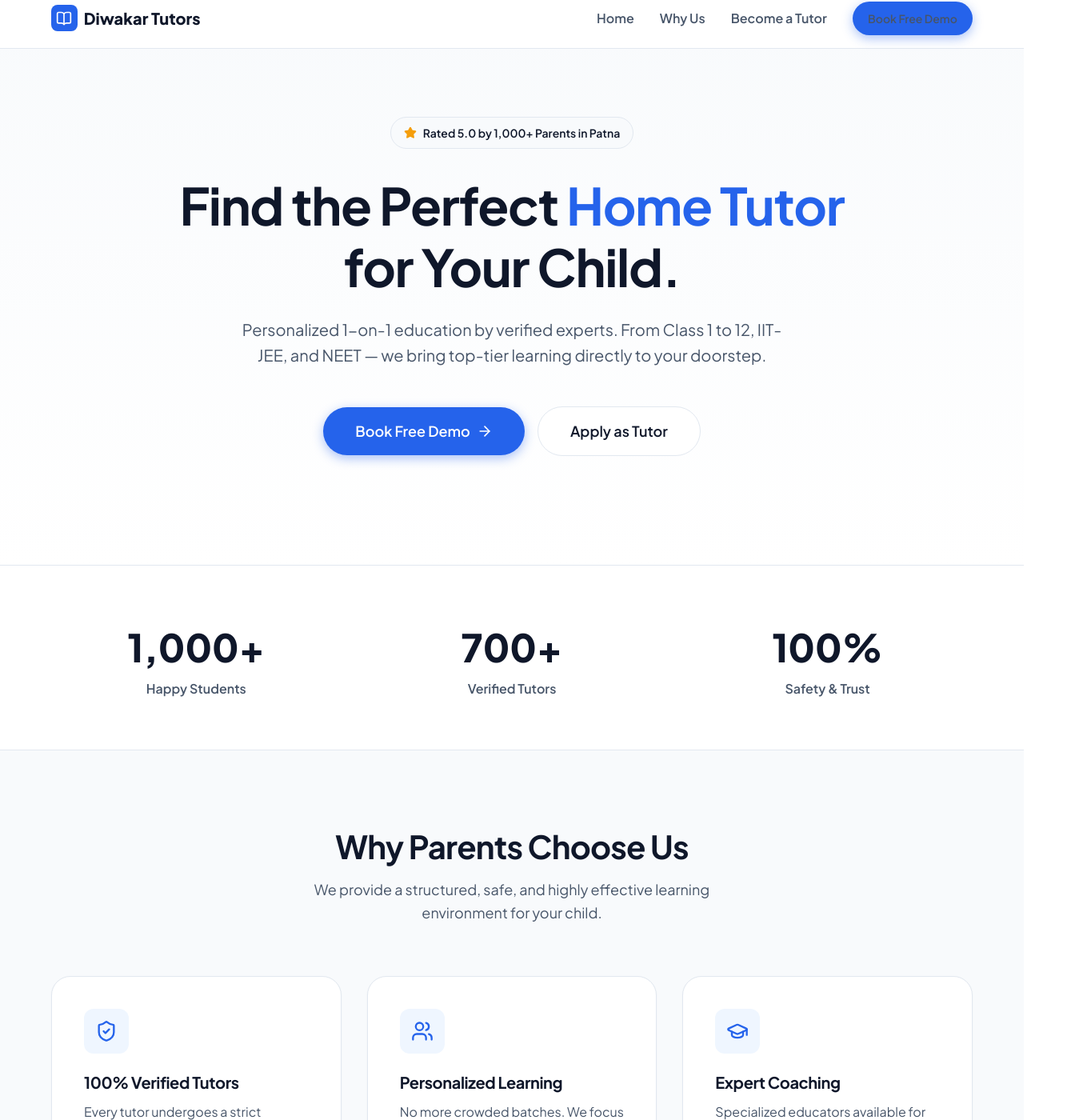
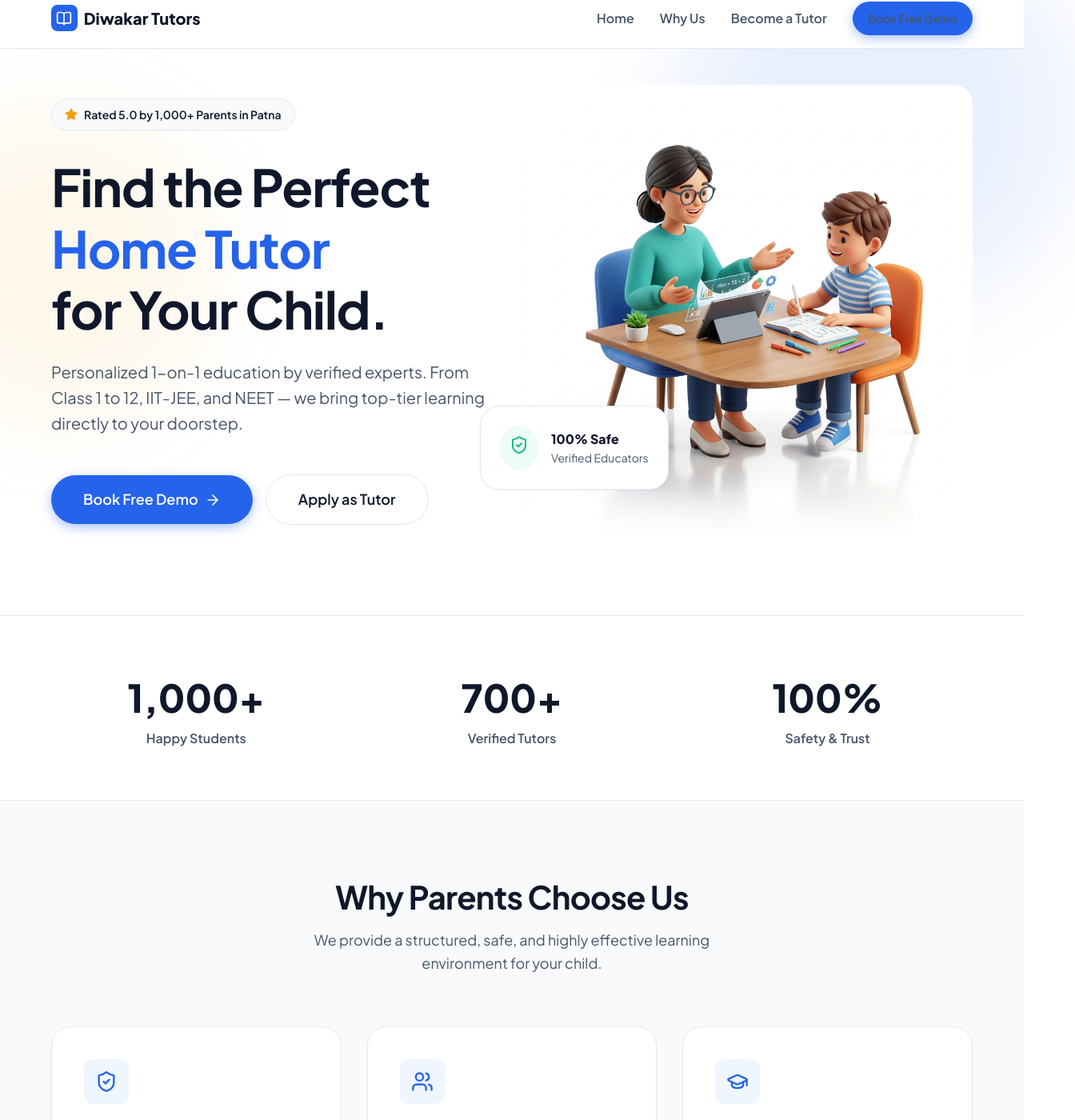
Before and after one commit to aashifazaaz707-glitch/diwakarsir, a React (Vite) app: page / in a window 1280 px wide. Shown: the part 14-1414 px from the top of the page at 80% size, 1344 px wide, since content can reach past the window. Built offline with nearby package versions, Linux system fonts and the light colour scheme.

Commit message:
Add graphics, illustrations, and motion animations

```diff
--- a/src/index.css
+++ b/src/index.css
@@ -92,6 +92,35 @@ a { text-decoration: none; color: inherit; transition: all 0.2s; }
   border-radius: var(--radius-full); font-size: 0.875rem; font-weight: 600; color: var(--secondary);
 }
 
+/* Animations */
+@keyframes float {
+  0% { transform: translateY(0px); }
+  50% { transform: translateY(-15px); }
+  100% { transform: translateY(0px); }
+}
+.animate-float { animation: float 6s ease-in-out infinite; }
+
+@keyframes fadeUp {
+  from { opacity: 0; transform: translateY(20px); }
+  to { opacity: 1; transform: translateY(0); }
+}
+.animate-fade-up { opacity: 0; animation: fadeUp 0.8s cubic-bezier(0.16, 1, 0.3, 1) forwards; }
+.delay-1 { animation-delay: 0.2s; }
+.delay-2 { animation-delay: 0.4s; }
+.delay-3 { animation-delay: 0.6s; }
+
+@keyframes slideInRight {
+  from { opacity: 0; transform: translateX(50px); }
+  to { opacity: 1; transform: translateX(0); }
+}
+.animate-slide-in-right { opacity: 0; animation: slideInRight 1s cubic-bezier(0.16, 1, 0.3, 1) forwards; }
+
+.blob {
+  position: absolute; filter: blur(60px); opacity: 0.5; z-index: -1;
+  border-radius: 50%;
+  animation: float 10s ease-in-out infinite;
+}
+
 @media (max-width: 768px) {
   .grid-cols-2, .grid-cols-3 { grid-template-columns: 1fr; }
   .nav-links { display: none; }
--- a/src/pages/Home.jsx
+++ b/src/pages/Home.jsx
@@ -1,26 +1,34 @@
 import { Link } from 'react-router-dom';
 import { ShieldCheck, Users, GraduationCap, ArrowRight, Star } from 'lucide-react';
+import heroImage from '../assets/hero-image.png';
 
 export default function Home() {
   return (
-    <div>
+    <div style={{ overflowX: 'hidden' }}>
+      {/* Decorative Blobs */}
+      <div className="blob" style={{ top: '-10%', right: '-5%', width: '500px', height: '500px', background: 'rgba(37, 99, 235, 0.2)', animationDelay: '0s' }}></div>
+      <div className="blob" style={{ top: '20%', left: '-10%', width: '400px', height: '400px', background: 'rgba(245, 158, 11, 0.15)', animationDelay: '2s' }}></div>
+
       {/* Hero Section */}
-      <section className="section" style={{ minHeight: '90vh', display: 'flex', alignItems: 'center', paddingTop: '120px', background: 'linear-gradient(180deg, var(--bg-alt) 0%, white 100%)' }}>
-        <div className="container text-center">
-          <div className="badge" style={{ marginBottom: '2rem' }}>
-            <Star size={16} fill="var(--accent)" color="var(--accent)" />
+      <section className="section" style={{ minHeight: '90vh', display: 'flex', alignItems: 'center', paddingTop: '120px', position: 'relative' }}>
+        <div className="container grid grid-cols-2 gap-8 items-center" style={{ gridTemplateColumns: '1fr 1fr' }}>
+
+          <div style={{ position: 'relative', zIndex: 10 }}>
+            <div className="badge animate-fade-up" style={{ marginBottom: '2rem' }}>
+              <Star size={16} fill="var(--accent)" color="var(--accent)" className="animate-pulse" style={{ animation: 'pulse 2s cubic-bezier(0.4, 0, 0.6, 1) infinite' }} />
               <span>Rated 5.0 by 1,000+ Parents in Patna</span>
             </div>
 
-          <h1 style={{ marginBottom: '1.5rem' }}>
-            Find the Perfect <span style={{ color: 'var(--primary)' }}>Home Tutor</span><br/> for Your Child.
+            <h1 className="animate-fade-up delay-1" style={{ marginBottom: '1.5rem' }}>
+              Find the Perfect <br/>
+              <span style={{ color: 'var(--primary)' }}>Home Tutor</span><br/> for Your Child.
             </h1>
 
-          <p style={{ maxWidth: '700px', margin: '0 auto 3rem', fontSize: '1.25rem', color: 'var(--text)' }}>
+            <p className="animate-fade-up delay-2" style={{ maxWidth: '550px', marginBottom: '3rem', fontSize: '1.25rem', color: 'var(--text)' }}>
               Personalized 1-on-1 education by verified experts. From Class 1 to 12, IIT-JEE, and NEET — we bring top-tier learning directly to your doorstep.
             </p>
 
-          <div className="flex items-center justify-center gap-4 flex-wrap">
+            <div className="flex items-center gap-4 flex-wrap animate-fade-up delay-3">
               <Link to="/parent-enquiry" className="btn btn-primary gap-2" style={{ fontSize: '1.125rem', padding: '1rem 2.5rem' }}>
                 Book Free Demo <ArrowRight size={20} />
               </Link>
@@ -29,21 +37,41 @@ export default function Home() {
               </Link>
             </div>
           </div>
+
+          <div className="animate-slide-in-right delay-2" style={{ position: 'relative' }}>
+             <img
+               src={heroImage}
+               alt="Tutor teaching a student"
+               className="animate-float"
+               style={{ width: '100%', height: 'auto', dropShadow: 'var(--shadow-xl)', borderRadius: 'var(--radius-lg)' }}
+             />
+             <div className="card animate-float" style={{ position: 'absolute', bottom: '10%', left: '-10%', padding: '1.5rem', display: 'flex', alignItems: 'center', gap: '1rem', animationDelay: '1s' }}>
+                <div style={{ background: '#ecfdf5', padding: '0.75rem', borderRadius: '50%' }}>
+                  <ShieldCheck color="#10b981" size={24} />
+                </div>
+                <div>
+                  <div style={{ fontWeight: 800, color: 'var(--secondary)' }}>100% Safe</div>
+                  <div style={{ fontSize: '0.875rem', color: 'var(--text)' }}>Verified Educators</div>
+                </div>
+             </div>
+          </div>
+
+        </div>
       </section>
 
       {/* Stats Section */}
-      <section className="section" style={{ padding: '4rem 0', borderTop: '1px solid var(--border)', borderBottom: '1px solid var(--border)' }}>
+      <section className="section" style={{ padding: '4rem 0', borderTop: '1px solid var(--border)', borderBottom: '1px solid var(--border)', background: 'var(--bg-main)' }}>
         <div className="container">
           <div className="grid grid-cols-3 gap-8 text-center">
-            <div>
+            <div className="animate-fade-up">
               <div style={{ fontSize: '3rem', fontWeight: 800, color: 'var(--secondary)' }}>1,000+</div>
               <div style={{ fontWeight: 600, color: 'var(--text)' }}>Happy Students</div>
             </div>
-            <div>
+            <div className="animate-fade-up delay-1">
               <div style={{ fontSize: '3rem', fontWeight: 800, color: 'var(--secondary)' }}>700+</div>
               <div style={{ fontWeight: 600, color: 'var(--text)' }}>Verified Tutors</div>
             </div>
-            <div>
+            <div className="animate-fade-up delay-2">
               <div style={{ fontSize: '3rem', fontWeight: 800, color: 'var(--secondary)' }}>100%</div>
               <div style={{ fontWeight: 600, color: 'var(--text)' }}>Safety & Trust</div>
             </div>
@@ -54,28 +82,28 @@ export default function Home() {
       {/* Features */}
       <section className="section section-alt" id="about">
         <div className="container">
-          <div className="text-center" style={{ marginBottom: '4rem' }}>
+          <div className="text-center animate-fade-up" style={{ marginBottom: '4rem' }}>
             <h2 style={{ marginBottom: '1rem' }}>Why Parents Choose Us</h2>
             <p style={{ maxWidth: '600px', margin: '0 auto', fontSize: '1.125rem' }}>
               We provide a structured, safe, and highly effective learning environment for your child.
             </p>
           </div>
           <div className="grid grid-cols-3 gap-8">
-            <div className="card">
+            <div className="card animate-fade-up" style={{ transitionDelay: '0.1s' }}>
               <div style={{ width: '56px', height: '56px', background: '#eff6ff', borderRadius: '12px', display: 'flex', alignItems: 'center', justifyContent: 'center', marginBottom: '1.5rem', color: 'var(--primary)' }}>
                 <ShieldCheck size={28} />
               </div>
               <h3 style={{ marginBottom: '0.75rem' }}>100% Verified Tutors</h3>
               <p>Every tutor undergoes a strict background check, identity verification, and subject proficiency test before they teach.</p>
             </div>
-            <div className="card">
+            <div className="card animate-fade-up" style={{ transitionDelay: '0.2s' }}>
               <div style={{ width: '56px', height: '56px', background: '#eff6ff', borderRadius: '12px', display: 'flex', alignItems: 'center', justifyContent: 'center', marginBottom: '1.5rem', color: 'var(--primary)' }}>
                 <Users size={28} />
               </div>
               <h3 style={{ marginBottom: '0.75rem' }}>Personalized Learning</h3>
               <p>No more crowded batches. We focus entirely on your child's individual pace, strengths, and areas of improvement.</p>
             </div>
-            <div className="card">
+            <div className="card animate-fade-up" style={{ transitionDelay: '0.3s' }}>
               <div style={{ width: '56px', height: '56px', background: '#eff6ff', borderRadius: '12px', display: 'flex', alignItems: 'center', justifyContent: 'center', marginBottom: '1.5rem', color: 'var(--primary)' }}>
                 <GraduationCap size={28} />
               </div>
@@ -89,14 +117,17 @@ export default function Home() {
       {/* CTA Section */}
       <section className="section">
         <div className="container">
-          <div className="card text-center" style={{ padding: '5rem 2rem', background: 'var(--secondary)', color: 'white', border: 'none' }}>
+          <div className="card text-center animate-fade-up" style={{ padding: '5rem 2rem', background: 'var(--secondary)', color: 'white', border: 'none', position: 'relative', overflow: 'hidden' }}>
+            <div className="blob" style={{ top: '-50%', left: '-20%', width: '300px', height: '300px', background: 'rgba(255,255,255,0.1)' }}></div>
+            <div style={{ position: 'relative', zIndex: 10 }}>
               <h2 style={{ marginBottom: '1.5rem', color: 'white' }}>Give your child the academic edge.</h2>
               <p style={{ margin: '0 auto 2.5rem', maxWidth: '500px', color: '#94a3b8', fontSize: '1.125rem' }}>
                 Get matched with the perfect tutor within 24 hours. Enjoy a free demo class before making any commitments.
               </p>
               <Link to="/parent-enquiry" className="btn btn-primary gap-2" style={{ padding: '1rem 3rem', fontSize: '1.125rem' }}>
-              Book Free Demo <ArrowRight size={20} />
+                Book Free Demo <ArrowRight size={20} className="animate-pulse" style={{ animation: 'pulse 2s infinite' }} />
               </Link>
+            </div>
           </div>
         </div>
       </section>
```
Also changed, not shown: src/assets/hero-image.png (added). Lines whose indentation alone changed are shown as unchanged.
